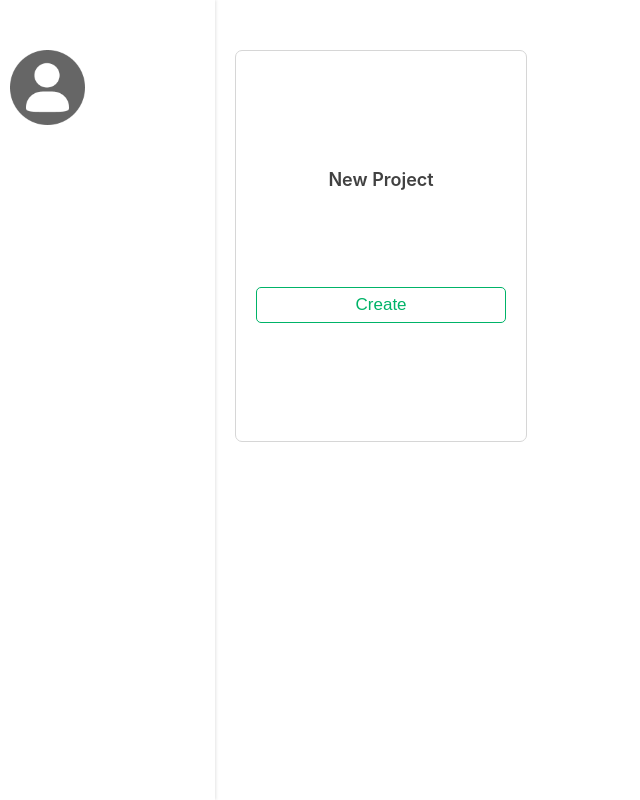
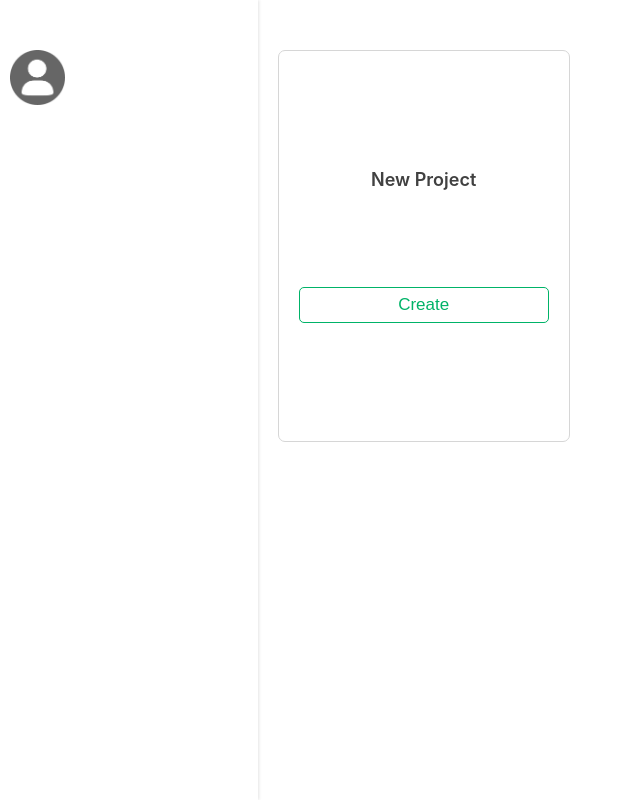
Before and after one commit to shoki61/patika.dev-challenge, a React (Create React App) app: page / in a window 1280 px wide. Shown: the whole page, without its empty margins (0-640 px from the left). Built offline with nearby package versions, Linux system fonts and the light colour scheme.

Commit message:
fix css and add new css class

```diff
--- a/src/App.css
+++ b/src/App.css
@@ -23,6 +23,14 @@
     margin:10px
 }
 
+.mt-3{
+    margin-top: 30px;
+}
+
+.mt-1{
+    margin-top: 10px;
+}
+
 .full-width{
     width: 100%;
 }
--- a/src/components/TodoList/TodoList.css
+++ b/src/components/TodoList/TodoList.css
@@ -2,6 +2,7 @@
     font-size: 18px;
     font-weight: 700;
     color: #414141;
+    text-align: center;
     border-bottom: 2px solid #b3b3b3;
     padding-bottom: 3px;
 }
--- a/src/components/UIElements/Card/Card.css
+++ b/src/components/UIElements/Card/Card.css
@@ -1,9 +1,9 @@
 .card{
     border-radius: 7px;
     border: 1px solid #d6d6d6;
-    padding:20px;
     background-color: #fff;
     cursor: pointer;
+    position: relative;
     transition: all .2s ease-in-out;
 }
 
--- a/src/components/User/User.css
+++ b/src/components/User/User.css
@@ -4,7 +4,7 @@
 }
 
 .user-avatar{
-    width: 75px;
+    width: 55px;
 }
 
 .user-name{
--- a/src/containers/Home/Home.css
+++ b/src/containers/Home/Home.css
@@ -4,7 +4,7 @@
 }
 
 .home-left{
-    width: 20%;
+    width: 25%;
     box-shadow: 1px 0 3px rgb(228, 228, 228);
     padding: 50px 10px 10px 10px;
 }
@@ -21,6 +21,7 @@
 .card-item{
     width: 250px;
     height: 350px;
+    margin:20px;
     display: flex;
     flex-direction: column;
     align-items: center;
@@ -57,6 +58,14 @@
     border-bottom-left-radius: 0;
 }
 
+.card-close{
+    position: absolute;
+    top:3px;
+    right:3px;
+    background-color: transparent;
+    color: #5f5f5f
+}
+
 .todo-items-container{
     overflow:auto;
 }
```
